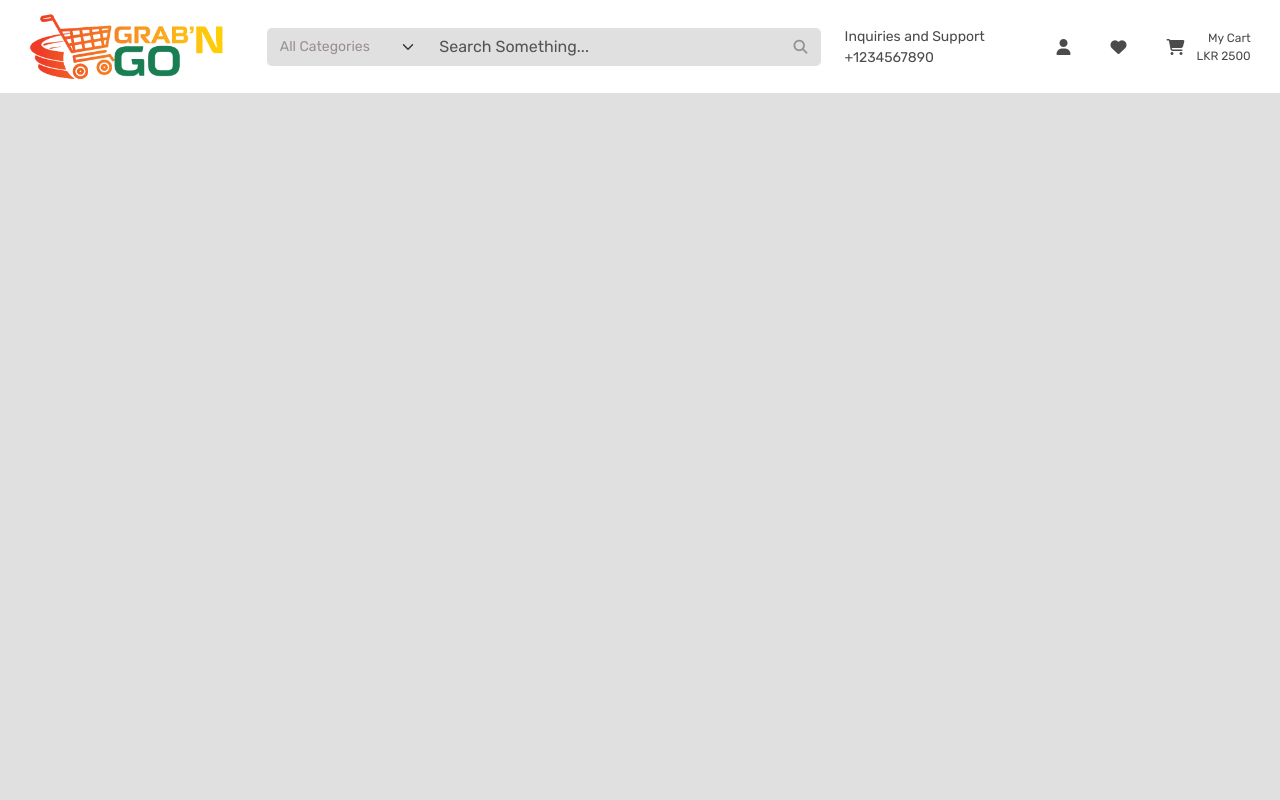
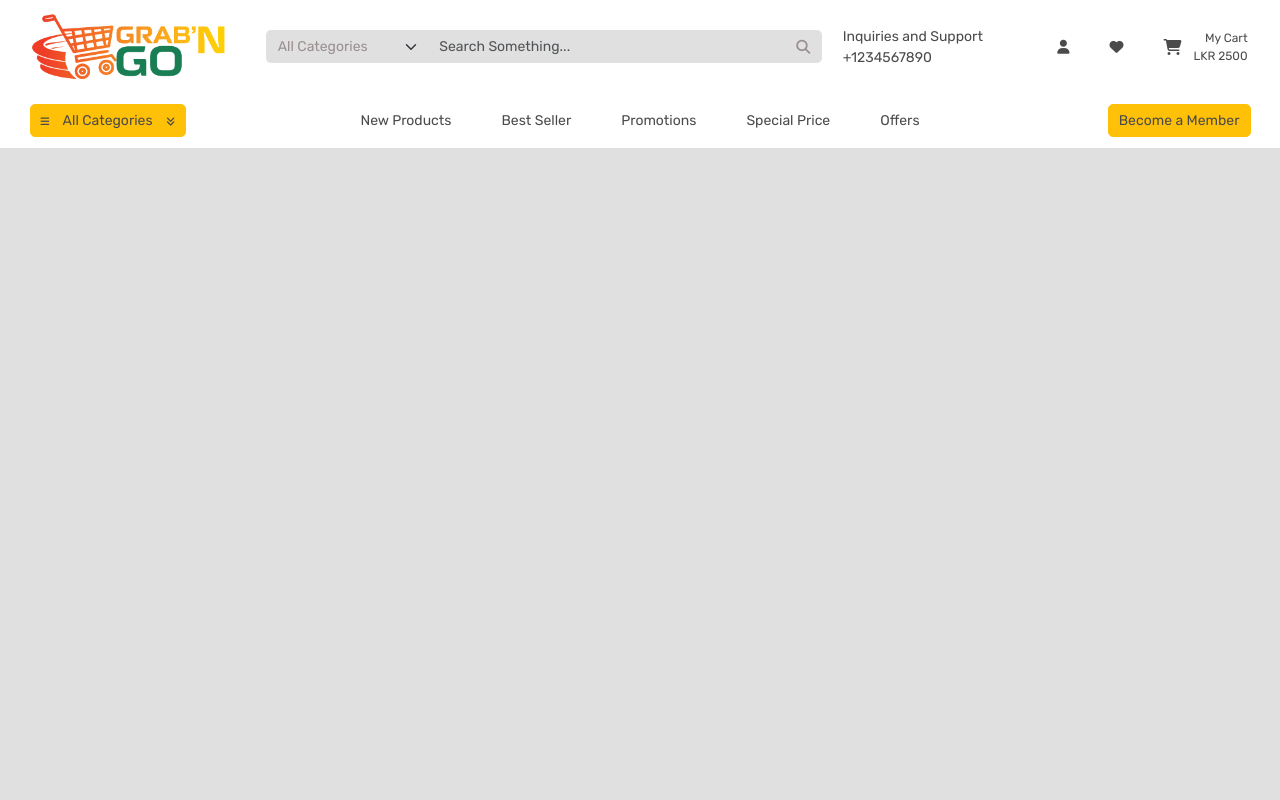
Before and after one commit to knirooshan/Grab-n-Go, a PHP site: page / in a window 1280 px wide. Run offline with PHP 8.4, Linux system fonts and the light colour scheme; some libraries are stand-ins or nearby versions.

Commit message:
final commit for now

```diff
--- a/assests/header-style.css
+++ b/assests/header-style.css
@@ -2,6 +2,7 @@
     font-family: 'Rubik', sans-serif;
     background-color: #fff;
     color: #4B4B4B;
+    font-size: 14px;
 }
 
 .site-logo{
@@ -28,6 +29,12 @@
     font-size: 14px;
 }
 
+.navbar{
+    display: flex;
+    justify-content: center;
+    gap: 50px;
+}
+
 @media (min-width: 1200px){
 .container{
     max-width: 1280px;
--- a/assests/style.css
+++ b/assests/style.css
@@ -7,3 +7,17 @@ body{
     color: #998F8F;
     border-radius: 5px;
 }
+
+.button-style-primary{
+    background-color: #FFC107;
+    color: #4B4B4B;    ;
+    border-radius: 5px;
+    border: 1px solid #FFC107;
+    padding: 5px 10px;
+    font-size: 14px;
+}
+
+.icon-style{
+    background-color: transparent;
+    font-size: 10px;
+}
--- a/header.php
+++ b/header.php
@@ -42,7 +42,7 @@
                 <span class="span-font">Inquiries and Support</span>
                 <span class="span-font">+1234567890</span>
             </div>
-            <div class="col-2" style="width: 20%; display: flex; gap: 40px;">
+            <div class="col-2" style="width: 20%; display: flex; gap: 40px; color: #000;">
                 <!-- Icon Group (User, Wishlist, Cart) -->
                 <i class="fas fa-user" style="display: flex; align-items: center;"></i>
                 <i class="fas fa-heart" style="display: flex; align-items: center;"></i>
@@ -50,3 +50,27 @@
             </div>
         </div>
     </div>
+
+    <div class="container">
+        <div class="row">
+            <div class="col-2" style="width: 20%; justify-content: left; padding-left: 30px;">
+                <!-- Categories Button -->
+                    <button type="button" class="button-style-primary"><i class="fa fa-bars icon-style"></i>&nbsp &nbsp All Categories &nbsp &nbsp<i class="fa fa-angles-down icon-style"></i></button>
+            </div>
+            <div class="col-8" style="width: 60%;">
+                <!-- Navigation Menu -->
+                <nav class="navbar navbar-expand">
+                    <!-- Add your navigation links here -->
+                    <a>New Products</a>
+                    <a>Best Seller</a>
+                    <a>Promotions</a>
+                    <a>Special Price</a>
+                    <a>Offers</a>
+                </nav>
+            </div>
+            <div class="col-2" style="width: 20%; justify-content: right; padding-right: 30px;">
+                <!-- "Become a Member" Button -->
+                <button type="button" class="button-style-primary">Become a Member</button>
+            </div>
+        </div>
+    </div>
```
